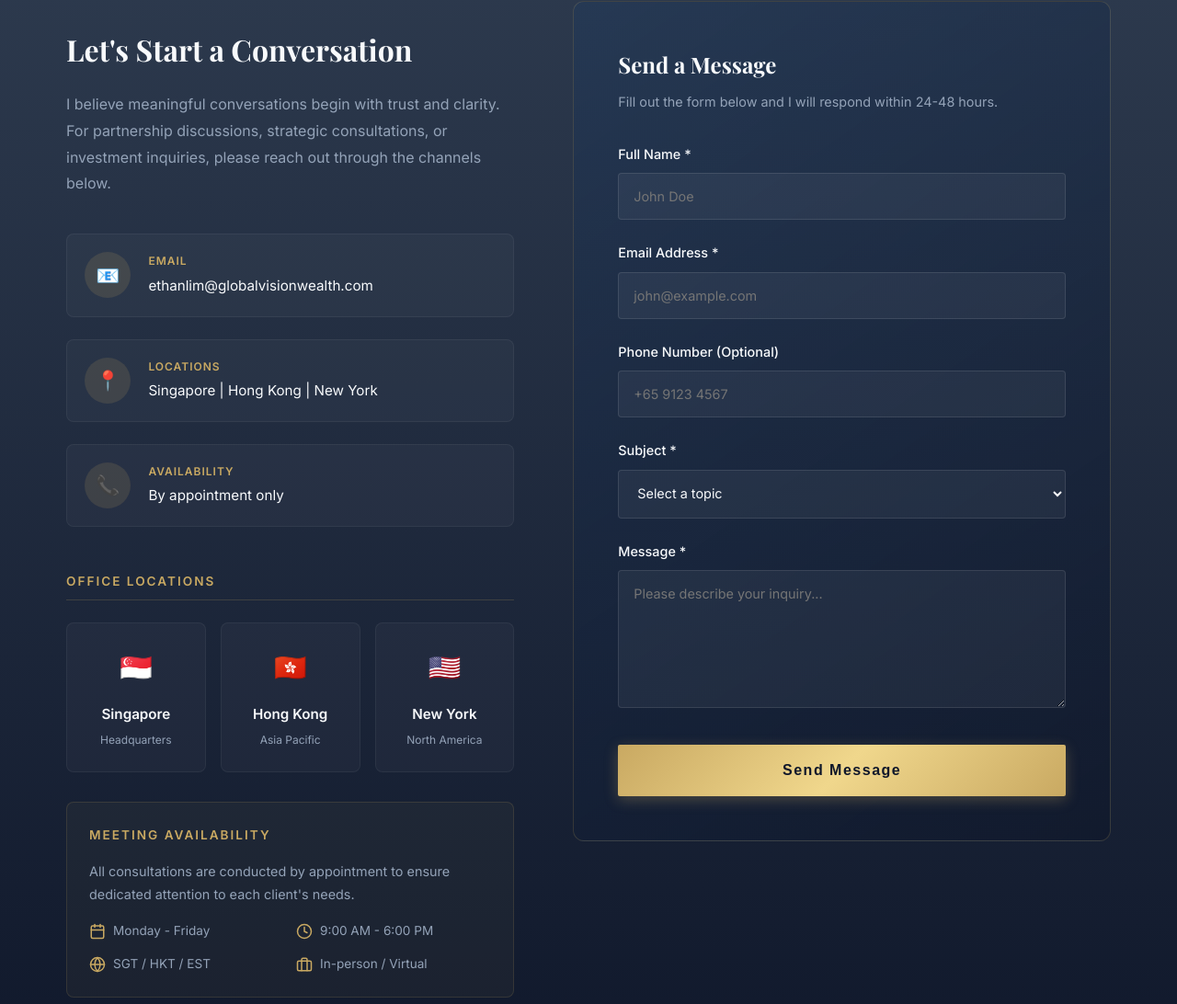
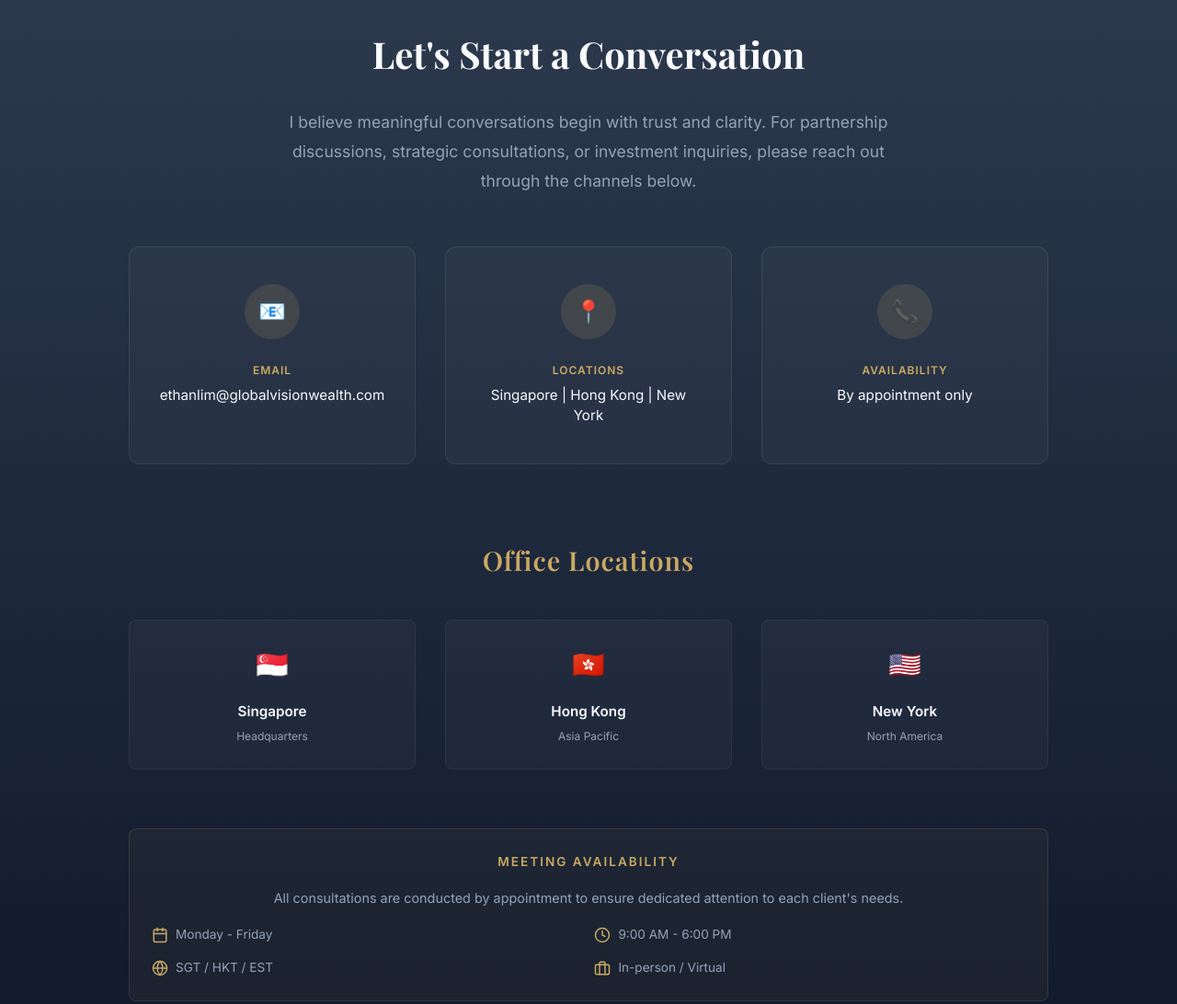
Before and after one commit to leybex385/Ethan, a plain HTML site: page index.html in a window 1280 px wide. Shown: the part 10574-11666 px from the top of the page at 92% size. Drawn offline with nearby package versions, Linux system fonts and the light colour scheme.

Commit message:
Update index.html

```diff
--- a/index.html
+++ b/index.html
@@ -1378,67 +1378,73 @@
         }
 
         .contact-container {
-            display: grid;
-            grid-template-columns: 1fr 1.2fr;
-            gap: 4rem;
-            align-items: start;
+            display: flex;
+            justify-content: center;
+            align-items: flex-start;
+            max-width: 1000px;
+            margin: 0 auto;
         }
 
         .contact-info {
             padding: 2rem 0;
+            width: 100%;
+            text-align: center;
         }
 
         .contact-info h3 {
             font-family: 'Playfair Display', serif;
-            font-size: 2rem;
-            margin-bottom: 1.5rem;
+            font-size: 2.5rem;
+            margin-bottom: 2rem;
             color: var(--text-light);
             line-height: 1.3;
         }
 
         .contact-info>p {
             color: var(--text-muted);
-            margin-bottom: 2.5rem;
+            font-size: 1.1rem;
+            max-width: 700px;
+            margin: 0 auto 3.5rem;
             line-height: 1.8;
-            font-size: 1rem;
         }
 
         .contact-methods {
+            display: grid;
+            grid-template-columns: repeat(3, 1fr);
+            gap: 2rem;
+            margin-bottom: 5rem;
+        }
+
+        .contact-method {
+            background: rgba(255, 255, 255, 0.03);
+            border: 1px solid rgba(255, 255, 255, 0.08);
+            padding: 2.5rem 2rem;
+            border-radius: 12px;
+            transition: all 0.4s ease;
+            cursor: pointer;
             display: flex;
             flex-direction: column;
-            gap: 1.5rem;
-            margin-bottom: 3rem;
-        }
-
-        .contact-method {
-            display: flex;
-            align-items: flex-start;
-            gap: 1.2rem;
-            padding: 1.2rem;
-            background: rgba(255, 255, 255, 0.03);
-            border: 1px solid rgba(255, 255, 255, 0.05);
-            border-radius: 8px;
-            transition: all 0.3s ease;
-            cursor: pointer;
+            align-items: center;
+            text-align: center;
         }
 
         .contact-method:hover {
-            background: rgba(255, 255, 255, 0.05);
-            border-color: rgba(201, 169, 98, 0.3);
-            transform: translateX(5px);
+            background: rgba(255, 255, 255, 0.06);
+            border-color: var(--accent-gold);
+            transform: translateY(-10px);
+            box-shadow: 0 20px 40px rgba(0, 0, 0, 0.3), var(--glow-gold);
         }
 
         .contact-method-icon {
-            width: 50px;
-            height: 50px;
+            width: 60px;
+            height: 60px;
             background: rgba(201, 169, 98, 0.15);
             border-radius: 50%;
             display: flex;
             align-items: center;
             justify-content: center;
             color: var(--accent-gold);
-            font-size: 1.3rem;
-            flex-shrink: 0;
+            font-size: 1.5rem;
+            margin-bottom: 1.5rem;
             transition: all 0.3s ease;
         }
 
@@ -1480,23 +1486,25 @@
         /* Location Cards */
         .locations-section {
             margin-top: 2rem;
+            margin-bottom: 4rem;
         }
 
         .locations-section h4 {
             color: var(--accent-gold);
-            font-size: 0.85rem;
+            font-family: 'Playfair Display', serif;
+            font-size: 1.8rem;
             font-weight: 600;
-            letter-spacing: 2px;
-            text-transform: uppercase;
-            margin-bottom: 1.5rem;
-            padding-bottom: 0.5rem;
-            border-bottom: 1px solid rgba(201, 169, 98, 0.2);
+            letter-spacing: 1px;
+            text-transform: none;
+            margin-bottom: 2.5rem;
+            padding-bottom: 0;
+            border-bottom: none;
         }
 
         .location-cards {
             display: grid;
             grid-template-columns: repeat(3, 1fr);
-            gap: 1rem;
+            gap: 2rem;
         }
 
         .location-card {
@@ -2629,78 +2637,6 @@
                     </div>
                 </div>
 
-                <!-- Contact Form Side -->
-                <div class="contact-form-wrapper">
-                    <div class="form-header">
-                        <h4>Send a Message</h4>
-                        <p>Fill out the form below and I will respond within 24-48 hours.</p>
-                    </div>
-
-                    <!-- Form -->
-                    <form class="contact-form" id="contactForm" onsubmit="handleSubmit(event)">
-                        <div class="form-group">
-                            <label for="name">Full Name *</label>
-                            <input type="text" id="name" name="name" required placeholder="John Doe">
-                        </div>
-
-                        <div class="form-group">
-                            <label for="email">Email Address *</label>
-                            <input type="email" id="email" name="email" required placeholder="john@example.com">
-                        </div>
-
-                        <div class="form-group">
-                            <label for="phone">Phone Number (Optional)</label>
-                            <input type="tel" id="phone" name="phone" placeholder="+65 9123 4567">
-                        </div>
-
-                        <div class="form-group">
-                            <label for="subject">Subject *</label>
-                            <select id="subject" name="subject" required>
-                                <option value="">Select a topic</option>
-                                <option value="investment">Investment Inquiry</option>
-                                <option value="consultation">Strategic Consultation</option>
-                                <option value="partnership">Partnership Discussion</option>
-                                <option value="media">Media Inquiry</option>
-                                <option value="other">Other</option>
-                            </select>
-                        </div>
-
-                        <div class="form-group">
-                            <label for="message">Message *</label>
-                            <textarea id="message" name="message" required
-                                placeholder="Please describe your inquiry..."></textarea>
-                        </div>
-
-                        <div class="form-submit">
-                            <button type="submit" class="btn btn-primary" id="submitBtn">
-                                Send Message
-                            </button>
-                        </div>
-                    </form>
-
-                    <!-- Success Message -->
-                    <div class="form-success" id="formSuccess">
-                        <div class="success-icon">✓</div>
-                        <h4>Message Sent Successfully!</h4>
-                        <p>
-                            Thank you for reaching out. Your consultation request has been received
-                            and will be reviewed shortly.
-                        </p>
-                        <div class="form-success-email">
-                            📧 A confirmation email will be sent to:<br>
-                            <strong id="confirmationEmail"></strong>
-                        </div>
-                        <p style="font-size: 0.85rem; color: var(--text-muted);">
-                            Expected response time: 24-48 hours<br>
-                            For urgent matters, please email directly at<br>
-                            <a href="mailto:ethanlim@globalvisionwealth.com"
-                                style="color: var(--accent-gold);">ethanlim@globalvisionwealth.com</a>
-                        </p>
-                        <button class="btn" onclick="resetForm()" style="margin-top: 1.5rem;">
-                            Send Another Message
-                        </button>
-                    </div>
-                </div>
             </div>
         </div>
     </section>
@@ -3076,64 +3012,16 @@
             }
         }
 
-        // Form Submission Handler - FIXED
-        function handleSubmit(event) {
-            event.preventDefault();
-
-            const form = document.getElementById('contactForm');
-            const submitBtn = document.getElementById('submitBtn');
-            const formSuccess = document.getElementById('formSuccess');
-            const confirmationEmail = document.getElementById('confirmationEmail');
-
-            // Get form data
-            const formData = new FormData(form);
-            const name = formData.get('name');
-            const email = formData.get('email');
-            const subject = formData.get('subject');
-            const message = formData.get('message');
-
-            // Show loading state
-            submitBtn.textContent = 'Sending...';
-            submitBtn.disabled = true;
-            submitBtn.style.opacity = '0.7';
-
-            // Simulate email sending (2 second delay)
-            setTimeout(() => {
-                // Hide form, show success message
-                form.style.display = 'none';
-                formSuccess.classList.add('active');
-
-                // Set confirmation email
-                confirmationEmail.textContent = email;
-
-                // Log the "sent" email (for demo purposes)
-                console.log('=== CONSULTATION REQUEST RECEIVED ===');
-                console.log('Name:', name);
-                console.log('Email:', email);
-                console.log('Subject:', subject);
-                console.log('Message:', message);
-                console.log('Sent to: ethanlim@globalvisionwealth.com');
-                console.log('=====================================');
-
-                // In real implementation, this would send to backend
-                // fetch('/api/contact', { method: 'POST', body: formData })
-
-            }, 2000);
-        }
-
-        // Reset Form
-        function resetForm() {
-            const form = document.getElementById('contactForm');
-            const formSuccess = document.getElementById('formSuccess');
-            const submitBtn = document.getElementById('submitBtn');
-
-            form.reset();
-            form.style.display = 'flex';
-            formSuccess.classList.remove('active');
-
-            submitBtn.textContent = 'Send Message';
-            submitBtn.disabled = false;
-            submitBtn.style.opacity = '1';
+        // Open Location Map
+        function openLocationMap(location) {
+            const locations = {
+                singapore: 'https://www.google.com/maps/search/Singapore+Financial+District',
+                hongkong: 'https://www.google.com/maps/search/Hong+Kong+Central',
+                newyork: 'https://www.google.com/maps/search/New+York+Wall+Street'
+            };
+            if (locations[location]) {
+                window.open(locations[location], '_blank');
+            }
         }
 
         // Timeline Modal Functions
```
